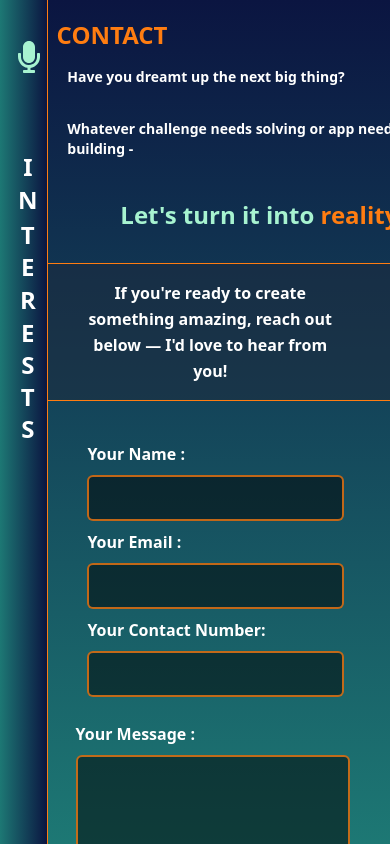
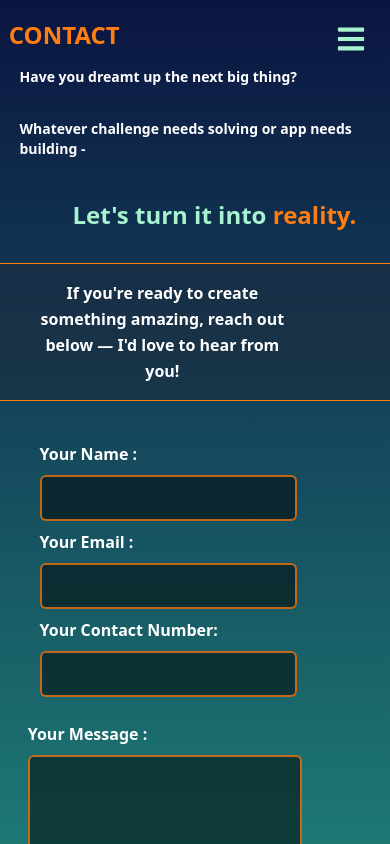
Before and after one commit to MylesPillay/Dev-Portfolio, a Next.js app: page /contact in a window 390 px wide. Built offline with nearby package versions, Linux system fonts and the light colour scheme.

Commit message:
latest progress

```diff
--- a/src/app/contact/page.tsx
+++ b/src/app/contact/page.tsx
@@ -17,13 +17,7 @@ export default function Contact() {
 		useState<boolean>(false);
 
 	return (
-		<div
-			className='md:bg-projects-gradient bg-mobile-gradient  h-screen w-full overflow-x-hidden lg:overflow-y-hidden sm:overflow-y-visible m-none  pr-0 py-6  '
-			style={{
-				borderColor: "#FF7D11",
-				borderWidth: 0,
-				borderLeft: "0.5px solid #FF7D11"
-			}}>
+		<div className='md:bg-projects-gradient bg-mobile-gradient  h-screen w-full overflow-x-hidden lg:overflow-y-hidden sm:overflow-y-visible m-none  pr-0 py-6  border-0 sm:border-l-[0.5px] border-orangeflame '>
 			<div className='flex flex-col justify-between w-full'>
 				<div className='flex flex-row justify-between w-full'>
 					<div className='flex flex-col w-screen h-[95vh] rounded-lg items-center justify-center'>
--- a/src/app/layout.tsx
+++ b/src/app/layout.tsx
@@ -5,7 +5,10 @@ import {
 	FaEnvelope,
 	FaMicrophone,
 	FaLaptopCode,
-	FaPortrait
+	FaPortrait,
+	FaLine,
+	FaBars,
+	FaXing
 } from "react-icons/fa";
 import { useState } from "react";
 import { usePathname } from "next/navigation";
@@ -17,12 +20,49 @@ export default function RootLayout({
 }) {
 	const [hovered, setHovered] = useState<string | null>(null);
 	const pathname = usePathname();
+	const [mobileMenuOpen, setMobileMenuOpen] = useState(false);
 
 	return (
 		<html lang='en'>
 			<body className='flex min-h-screen min-w-screen p-0'>
-				<nav className='flex flex-col h-full w-auto max-w-[12vw] min-w-[12vw] text-black font-bold text-justify'>
-					<ul className='flex flex-row h-full w-full  text-white bg-nav-gradient'>
+				<div className='sm:hidden fixed top-4 right-4 z-50'>
+					<button
+						onClick={() => setMobileMenuOpen(!mobileMenuOpen)}
+						className='flex flex-col items-center justify-center text-emerald-200 p-2 rounded-md'>
+						{mobileMenuOpen ? (
+							<FaXing className='z-50' size={30} />
+						) : (
+							<FaBars size={30} />
+						)}
+						{/* <FaLine />
+						<FaLine /> */}
+					</button>
+					{mobileMenuOpen && (
+						<div className='sm:hidden fixed right-0 inset-0 p-8 h-[38vh] w-[50%] ml-[50%] bg-deepBlueBg z-40 border-emerald-200 border-l border-b'>
+							<div className='flex flex-col items-start p-2 h-[10%]'>
+								{[
+									{ href: "/contact", label: "CONTACT" },
+									{ href: "/interests", label: "INTERESTS" },
+									{ href: "/projects", label: "PROJECTS" },
+									{ href: "/", label: "ABOUT ME" }
+								].map((item) => (
+									<Link
+										key={item.href}
+										href={item.href}
+										className='text-orangeflame text-xl text-left font-semibold my-4'
+										onClick={() =>
+											setMobileMenuOpen(false)
+										}>
+										{item.label}
+									</Link>
+								))}
+							</div>
+						</div>
+					)}
+				</div>
+
+				<nav className='hidden md:flex sm:flex-col h-full w-auto max-w-[12vw] min-w-[12vw] text-black font-bold text-justify'>
+					<ul className='md:flex md:flex-row h-full w-full text-white bg-nav-gradient'>
 						{[
 							{
 								href: "/contact",
```
